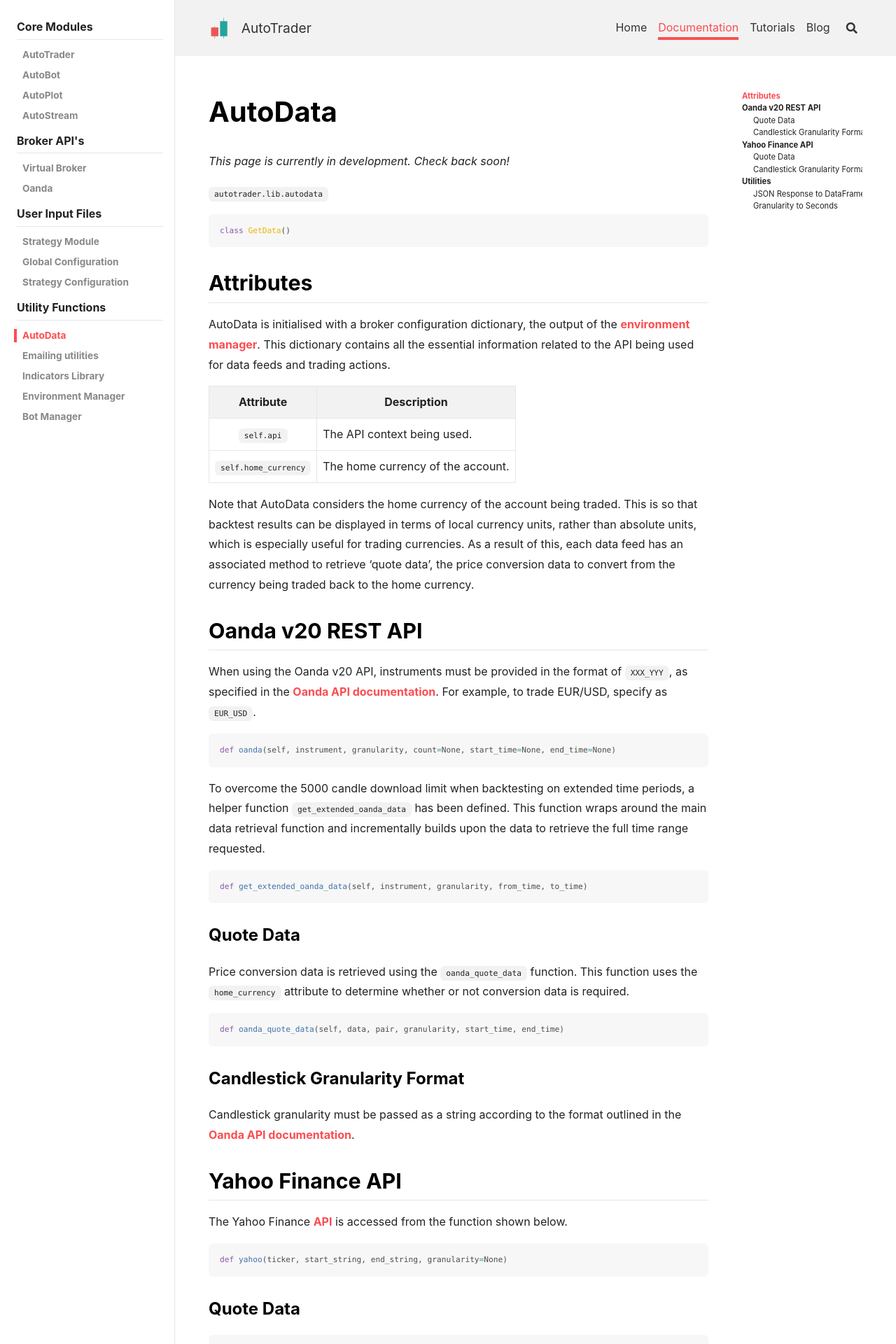
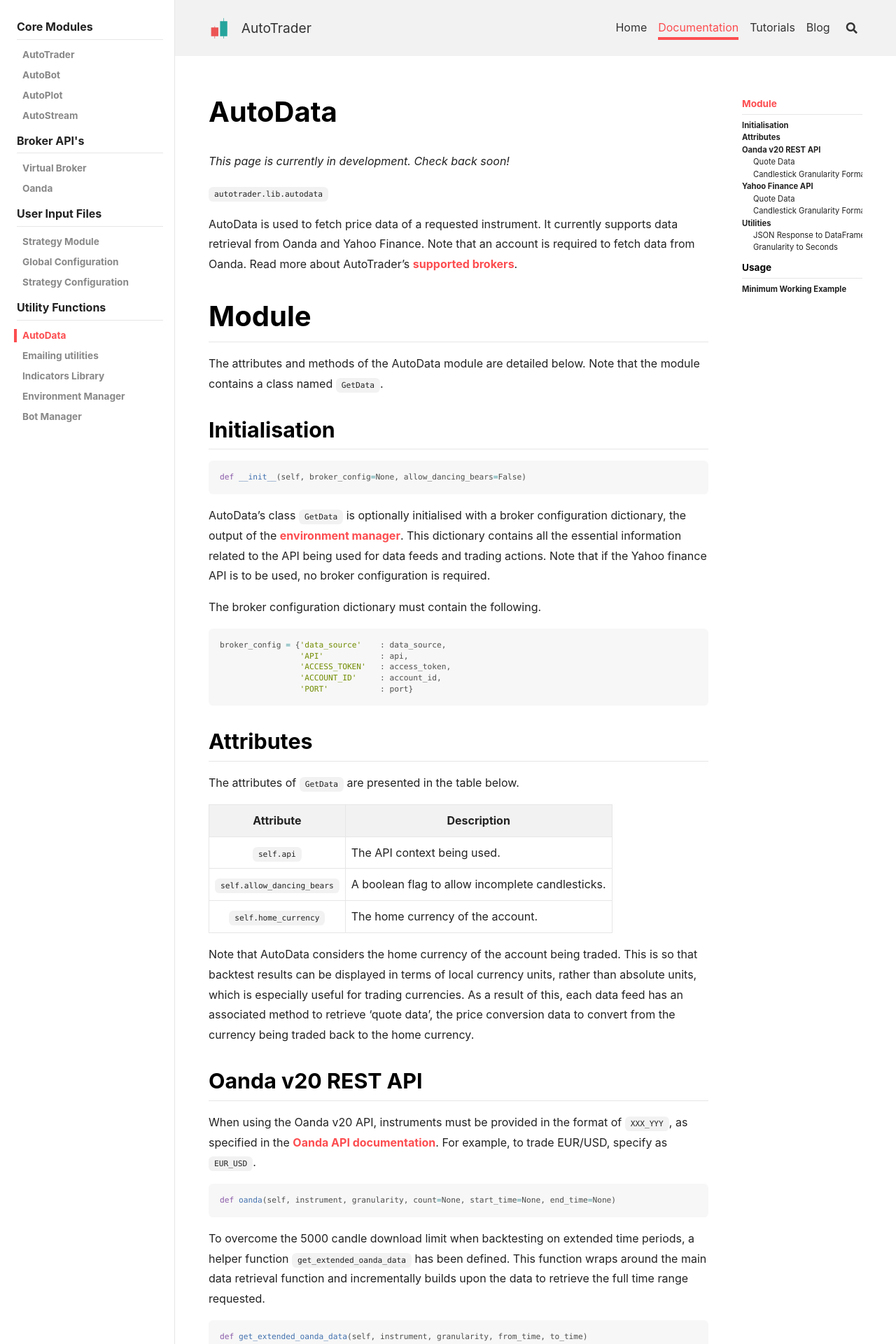
Before and after one commit to kieran-mackle/AutoTrader, a Jekyll site: the page built from content/_documentation/4.1-autodata.md, in a window 1280 px wide. Shown: the top 1920 px of the page at 70% size. Built offline with Jekyll 4.4.1, drawn with Linux system fonts in a browser that asks for light colours; nearby versions of some CDN libraries; some of the changed text lies outside the part shown.

Commit message:
docs: updated docs

````diff
--- a/content/_documentation/4.1-autodata.md
+++ b/content/_documentation/4.1-autodata.md
@@ -10,24 +10,51 @@
 
 `autotrader.lib.autodata`
 
-```python
-class GetData()
+AutoData is used to fetch price data of a requested instrument. It currently supports data retrieval
+from Oanda and Yahoo Finance. Note that an account is required to fetch data from Oanda. Read more
+about AutoTrader's [supported brokers](brokers).
+
+# Module
+The attributes and methods of the AutoData module are detailed below. Note that the module contains a
+class named `GetData`.
+
+## Initialisation
+
+```py
+def __init__(self, broker_config=None, allow_dancing_bears=False)
 ```
 
-## Attributes
-AutoData is initialised with a broker configuration dictionary, the output of the [environment manager](environment-manager). This dictionary
-contains all the essential information related to the API being used for data feeds and trading actions.
+AutoData's class `GetData` is optionally initialised with a broker configuration dictionary, the output of the
+[environment manager](environment-manager). This dictionary contains all the essential information
+related to the API being used for data feeds and trading actions. Note that if the Yahoo finance
+API is to be used, no broker configuration is required.
+
+The broker configuration dictionary must contain the following.
+
+```py
+broker_config = {'data_source'    : data_source,
+                 'API'            : api,
+                 'ACCESS_TOKEN'   : access_token,
+                 'ACCOUNT_ID'     : account_id,
+                 'PORT'           : port}
+```
 
 
-|           Attribute        | Description                                                                          |
-| :------------------------: | -------------------------------------------------------------------------------------------------- |
+
+## Attributes
+The attributes of `GetData` are presented in the table below.
+
+| Attribute | Description |
+| :-------: | ----------- |
 |   `self.api` | The API context being used. |
+| `self.allow_dancing_bears` | A boolean flag to allow incomplete candlesticks. |
 | `self.home_currency` | The home currency of the account. |
 
-
-Note that AutoData considers the home currency of the account being traded. This is so that backtest results can be displayed in terms of local
-currency units, rather than absolute units, which is especially useful for trading currencies. As a result of this, each data feed has an associated
-method to retrieve 'quote data', the price conversion data to convert from the currency being traded back to the home currency.
+Note that AutoData considers the home currency of the account being traded. This is so that backtest
+results can be displayed in terms of local currency units, rather than absolute units, which is
+especially useful for trading currencies. As a result of this, each data feed has an associated
+method to retrieve 'quote data', the price conversion data to convert from the currency being traded
+back to the home currency.
 
 
 ## Oanda v20 REST API
@@ -62,9 +89,10 @@
 ### Candlestick Granularity Format
 
 Candlestick granularity must be passed as a string according to the format outlined in the
-[Oanda API documentation](https://developer.oanda.com/rest-live-v20/instrument-df/).
+[Oanda API documentation](https://developer.oanda.com/rest-live-v20/instrument-df/). Some
+example formats are listed below.
 
-
+> S5, S30, M1, M15, H1, H4, D, W, M
 
 
 
@@ -113,3 +141,24 @@
 ```py
 def granularity_to_seconds(self, granularity)
 ```
+
+
+
+
+# Usage
+
+## Minimum Working Example
+The code snippet below can be used to fetch price data for EUR/USD from Yahoo finance.
+
+```py
+from autotrader.lib.autodata import GetData
+
+# Instantiate GetData class
+get_data = GetData()
+
+# Get price data for EUR/USD
+instrument = 'EURUSD=X'
+data = get_data.yahoo(instrument, '1h',
+                      start_time='2020-01-01',
+                      end_time='2020-08-01')
+```
````
